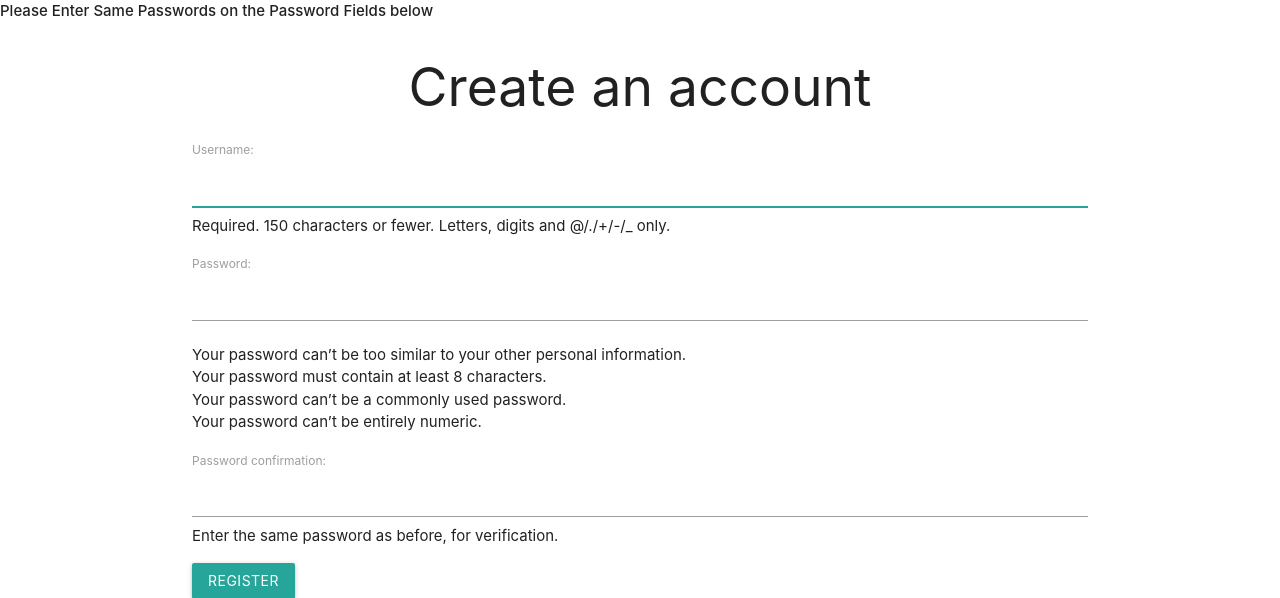
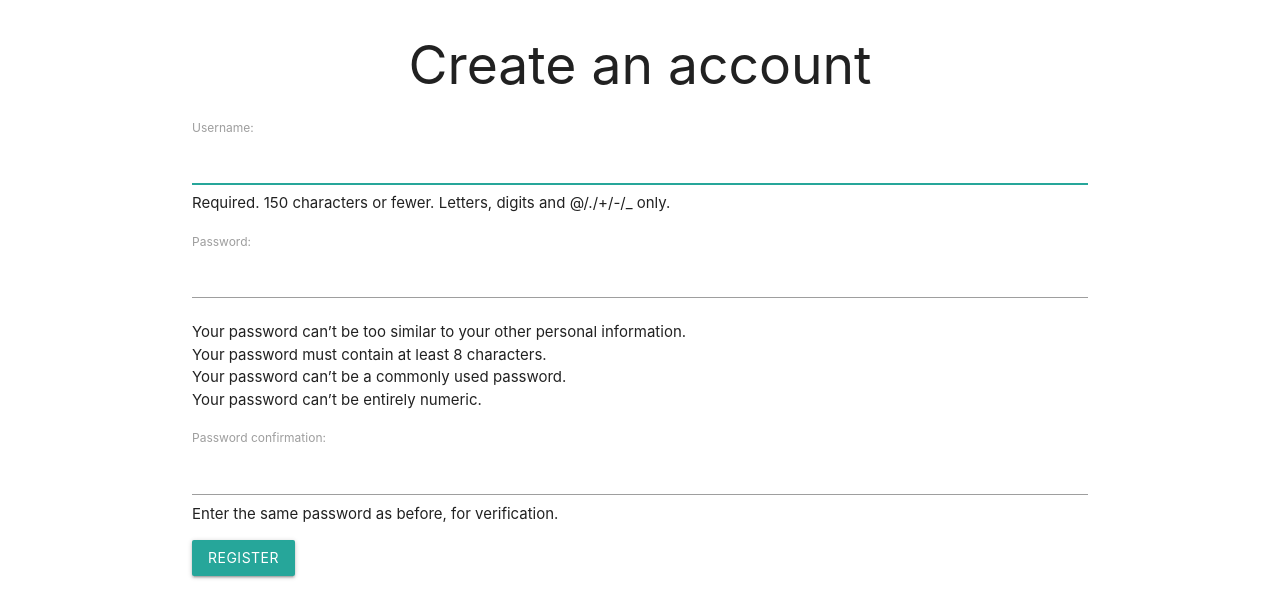
Before and after one commit to tlynx538/django-financetracker, a Django app: page /sign_up in a window 1280 px wide. Shown: the top 598 px of the page. Run offline with Django 3.2, Linux system fonts and the light colour scheme.

Commit message:
Removed error loop from template

```diff
--- a/main/templates/main/sign_up.html
+++ b/main/templates/main/sign_up.html
@@ -10,15 +10,6 @@
     <title>Sign Up</title>
 </head>
 <body>
-{% for msg_type in form.error_messages %}
-    <div class="alert">
-		{% if msg_type == 'password_mismatch' %}
-			<strong>Please Enter Same Passwords on the Password Fields below</strong>
-		{% else %}
-			<strong>msg_type</strong>
-		{% endif %}
-	</div>
-{% endfor %}
 
 	<div class="container">
 		<h2 class="center">Create an account</h2>
```
Also changed, not shown: db.sqlite3.
